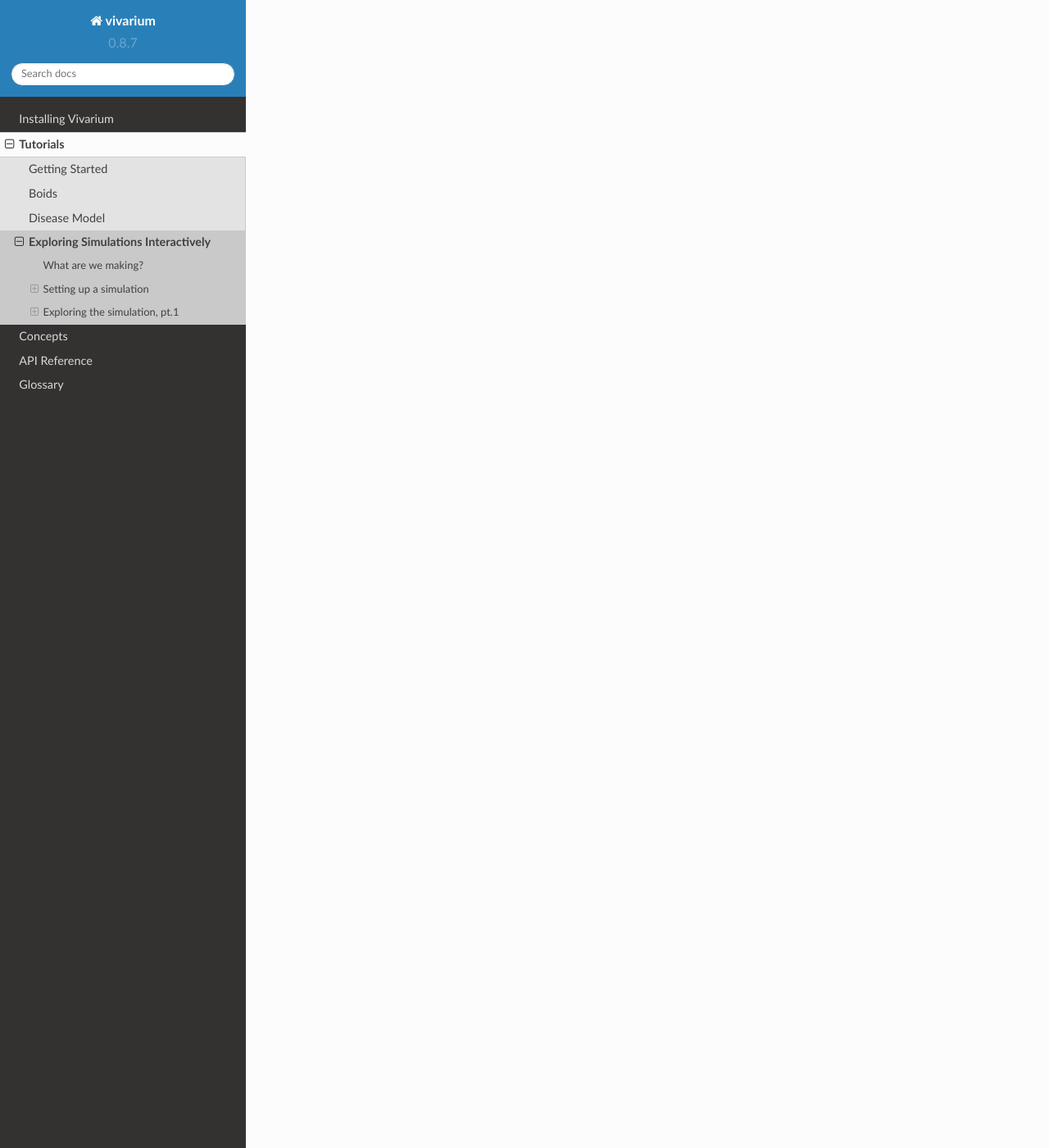
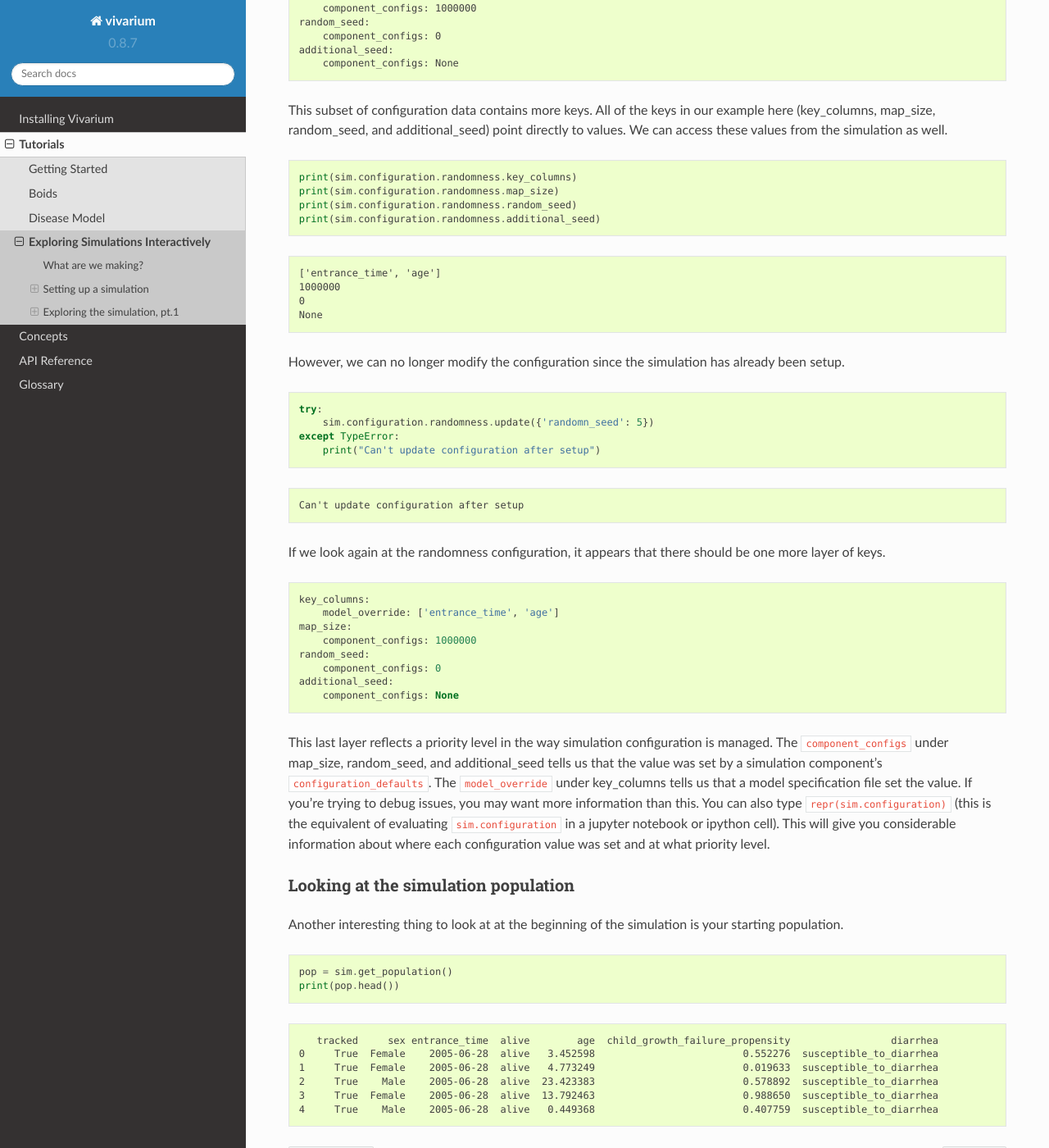
Before and after one commit to ihmeuw/vivarium, a Sphinx documentation site: the page built from docs/source/tutorials/interactive.rst, in a window 1280 px wide and 1400 px high, scrolled down 5851 px. Shown: the whole window at 82% size. Built offline with Sphinx 7.4.7 and the Read the Docs theme 2.0.0, drawn with Linux system fonts in a browser that asks for light colours; some of the changed text lies outside the part shown.

Commit message:
Configuration bits of interactive tutorial

```diff
--- a/docs/source/tutorials/interactive.rst
+++ b/docs/source/tutorials/interactive.rst
@@ -198,4 +198,179 @@ Checking out the configuration
 
 One of the things we might want to checkout is the simulation configuration.
 Typically a model specification encodes some configuration information, but
-leaves many things set to defaults.
+leaves many things set to defaults. We can see what's in the configuration
+by simply printing it.
+
+.. testsetup::
+
+   from vivarium.examples.disease_model import get_disease_model_simulation
+
+   sim = get_disease_model_simulation()
+
+   if 'input_data' in sim.configuration:
+       del sim.configuration['input_data']
+
+.. testcode::
+
+   print(sim.configuration)
+
+.. testoutput::
+
+   randomness:
+       key_columns:
+           model_override: ['entrance_time', 'age']
+       map_size:
+           component_configs: 1000000
+       random_seed:
+           component_configs: 0
+       additional_seed:
+           component_configs: None
+   time:
+       start:
+           year:
+               model_override: 2005
+           month:
+               model_override: 7
+           day:
+               model_override: 1
+       end:
+           year:
+               model_override: 2006
+           month:
+               model_override: 7
+           day:
+               model_override: 1
+       step_size:
+           model_override: 3
+   population:
+       population_size:
+           model_override: 10000
+       age_start:
+           model_override: 0
+       age_end:
+           model_override: 30
+   mortality:
+       mortality_rate:
+           model_override: 0.05
+       life_expectancy:
+           component_configs: 80
+   diarrhea:
+       incidence:
+           model_override: 2.5
+       remission:
+           model_override: 42
+       excess_mortality:
+           model_override: 12
+   child_growth_failure:
+       proportion_exposed:
+           model_override: 0.5
+   effect_of_child_growth_failure_on_infected_with_diarrhea.incidence_rate:
+       relative_risk:
+           model_override: 5
+   effect_of_child_growth_failure_on_infected_with_diarrhea.excess_mortality_rate:
+       relative_risk:
+           model_override: 5
+   breastfeeding_promotion:
+       effect_size:
+           model_override: 0.5
+   interpolation:
+       order:
+           component_configs: 1
+
+What do we see here?  The configuration is *hierarchical*.  There are a set of
+top level *keys* that define named subsets of configuration data. We can access
+just those subsets if we like.
+
+.. testcode::
+
+   print(sim.configuration.randomness)
+
+.. testoutput::
+
+   key_columns:
+       model_override: ['entrance_time', 'age']
+   map_size:
+       component_configs: 1000000
+   random_seed:
+       component_configs: 0
+   additional_seed:
+       component_configs: None
+
+This subset of configuration data contains more keys.  All of the keys in
+our example here (key_columns, map_size, random_seed, and additional_seed)
+point directly to values. We can access these values from the simulation
+as well.
+
+.. testcode::
+
+   print(sim.configuration.randomness.key_columns)
+   print(sim.configuration.randomness.map_size)
+   print(sim.configuration.randomness.random_seed)
+   print(sim.configuration.randomness.additional_seed)
+
+
+.. testoutput::
+
+   ['entrance_time', 'age']
+   1000000
+   0
+   None
+
+However, we can no longer modify the configuration since the simulation
+has already been setup.
+
+.. testcode::
+
+   try:
+       sim.configuration.randomness.update({'randomn_seed': 5})
+   except TypeError:
+       print("Can't update configuration after setup")
+
+.. testoutput::
+
+   Can't update configuration after setup
+
+If we look again at the randomness configuration, it appears that there
+should be one more layer of keys.
+
+.. code-block:: python
+
+   key_columns:
+       model_override: ['entrance_time', 'age']
+   map_size:
+       component_configs: 1000000
+   random_seed:
+       component_configs: 0
+   additional_seed:
+       component_configs: None
+
+This last layer reflects a priority level in the way simulation configuration
+is managed. The ``component_configs`` under map_size, random_seed, and
+additional_seed tells us that the value was set by a simulation component's
+``configuration_defaults``.  The ``model_override`` under key_columns
+tells us that a model specification file set the value. If you're trying
+to debug issues, you may want more information than this.  You can also
+type ``repr(sim.configuration)`` (this is the equivalent of evaluating
+``sim.configuration`` in a jupyter notebook or ipython cell).  This will
+give you considerable information about where each configuration value was
+set and at what priority level.
+
+Looking at the simulation population
+++++++++++++++++++++++++++++++++++++
+
+Another interesting thing to look at at the beginning of the simulation is
+your starting population.
+
+.. testcode::
+
+   pop = sim.get_population()
+   print(pop.head())
+
+.. testoutput::
+
+      tracked     sex entrance_time  alive        age  child_growth_failure_propensity                 diarrhea
+   0     True  Female    2005-06-28  alive   3.452598                         0.552276  susceptible_to_diarrhea
+   1     True  Female    2005-06-28  alive   4.773249                         0.019633  susceptible_to_diarrhea
+   2     True    Male    2005-06-28  alive  23.423383                         0.578892  susceptible_to_diarrhea
+   3     True  Female    2005-06-28  alive  13.792463                         0.988650  susceptible_to_diarrhea
+   4     True    Male    2005-06-28  alive   0.449368                         0.407759  susceptible_to_diarrhea
```
